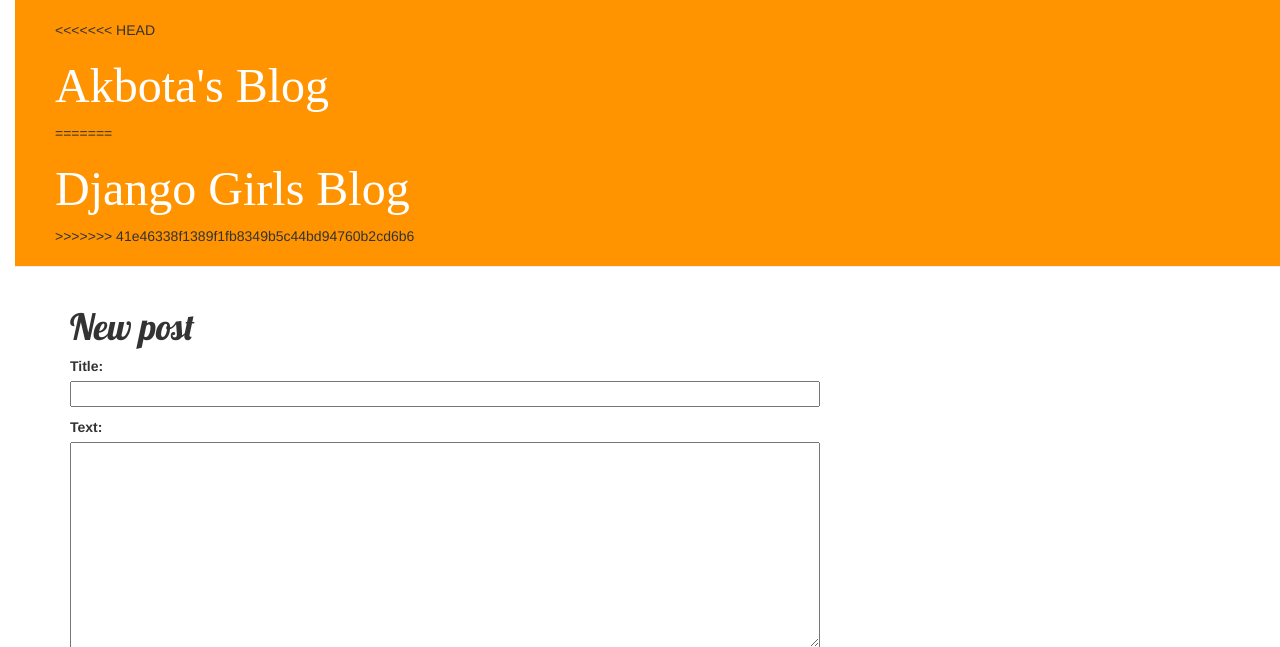
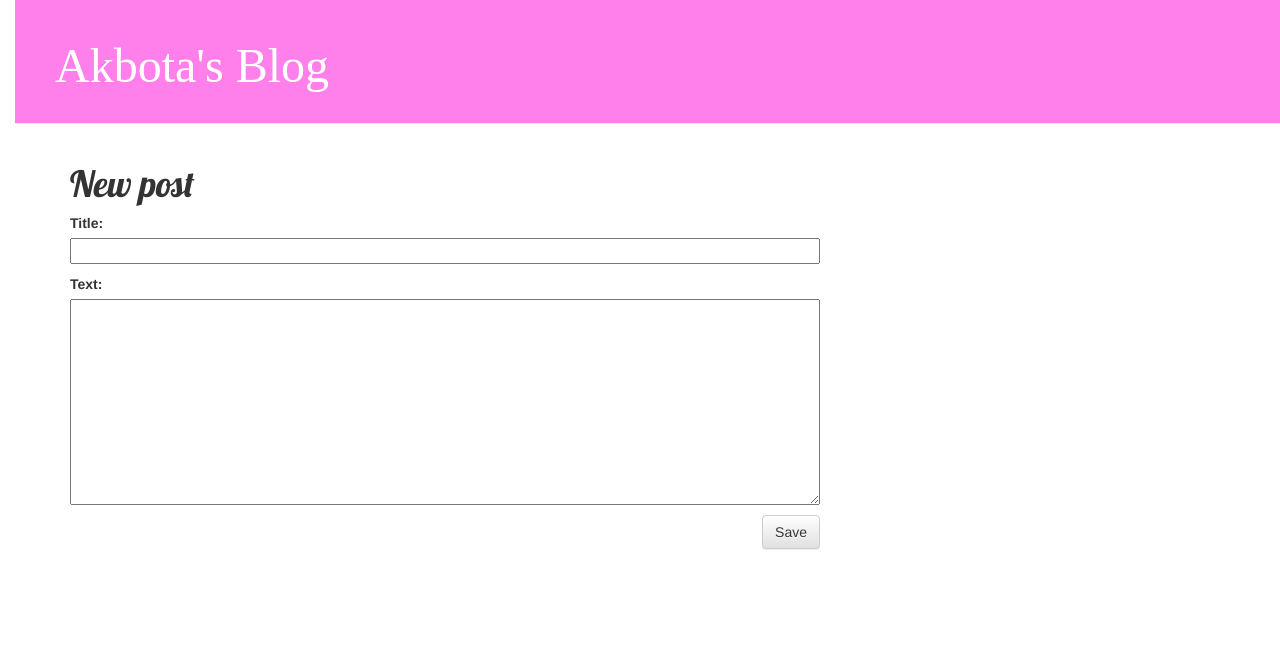
Before and after one commit to akbota01/my-first-blog, a Django app: page /post/new/ in a window 1280 px wide. Shown: the top 647 px of the page. Run offline with Django 3.2, Linux system fonts and the light colour scheme; some libraries are stand-ins or nearby versions.

Commit message:
Some changes in css and content

```diff
--- a/blog/static/css/blog.css
+++ b/blog/static/css/blog.css
@@ -7,7 +7,7 @@ body {
     padding-left: 15px;
 }
 .page-header {
-    background-color: #ff9400;
+    background-color: #ff80eb;
     margin-top: 0;
     padding: 20px 20px 20px 40px;
 }
--- a/blog/templates/blog/base.html
+++ b/blog/templates/blog/base.html
@@ -9,14 +9,13 @@
     </head>
     <body>
     <div class="page-header">
-<<<<<<< HEAD
+
         <h1><a href="/">Akbota's Blog</a></h1>
-=======
+
         {% if user.is_authenticated %}
         <a href="{% url 'post_new' %}" class="top-menu"><span class="glyphicon glyphicon-plus"></span></a>
         {% endif %}
-        <h1><a href="/">Django Girls Blog</a></h1>
->>>>>>> 41e46338f1389f1fb8349b5c44bd94760b2cd6b6
+
     </div>
     <div class="content container">
         <div class="row">
```
